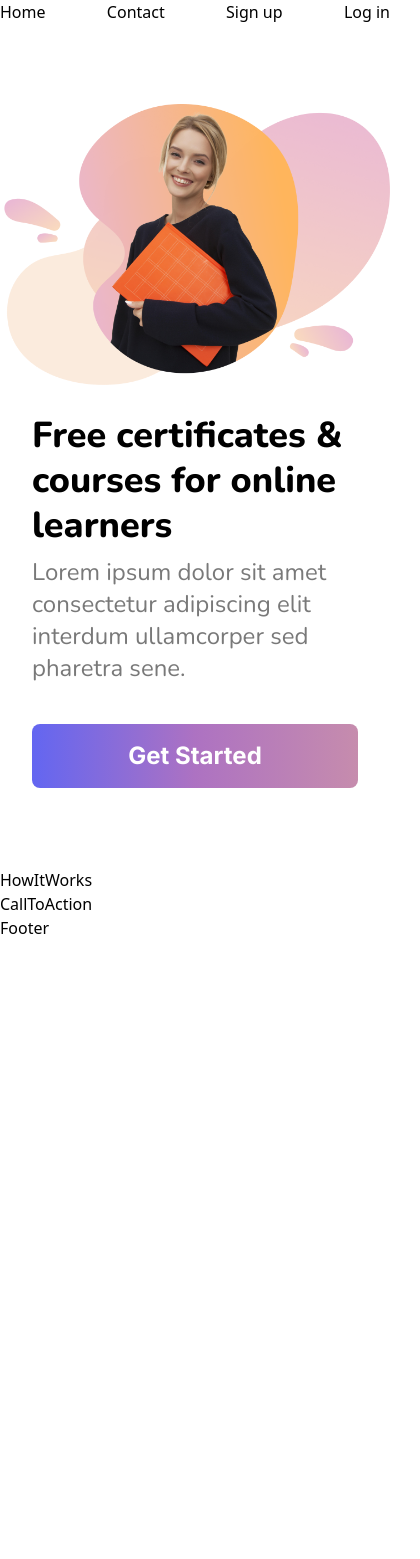
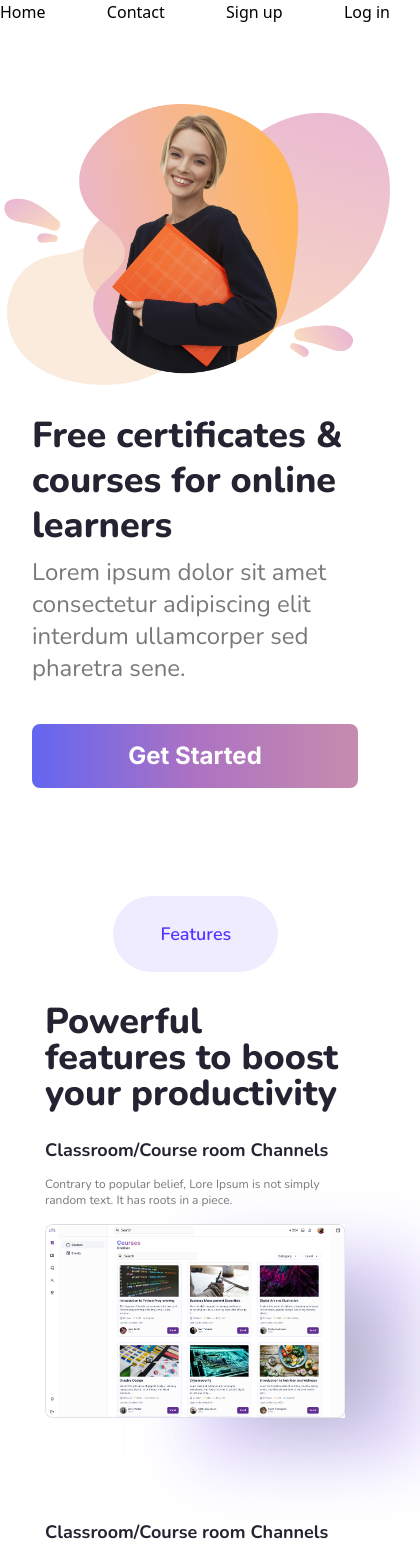
Before and after one commit to FevenSeyfu/Learnovation-by-innov8ors, a React (Vite) app in the folder Frontend/: page / in a window 390 px wide. Shown: the top 1559 px of the page, 420 px wide, since content can reach past the window. Before the commit the page ends 940 px from the top, so only its background shows below. Built offline with nearby package versions, Linux system fonts and the light colour scheme.

Commit message:
Complete features section

```diff
--- a/Frontend/src/Pages/LandingPage/HomePage.jsx
+++ b/Frontend/src/Pages/LandingPage/HomePage.jsx
@@ -1,12 +1,14 @@
 import React from 'react';
 import Hero from  '../../components/LandingPage/Home/Hero.jsx'
+import CallToAction from '../../components/LandingPage/Home/CallToAction.jsx'
+import Features from '../../components/LandingPage/Home/Features.jsx';
 import HowItWorks from '../../components/LandingPage/Home/HowItWorks.jsx';
-import CallToAction from '../../components/LandingPage/Home/CallToAction.jsx'
 
 const HomePage = () => {
   return (
     <div>
         <Hero />
+        <Features />
         <HowItWorks />
         <CallToAction />
     </div>
--- a/Frontend/src/components/LandingPage/Home/Features.jsx
+++ b/Frontend/src/components/LandingPage/Home/Features.jsx
@@ -1,21 +1,23 @@
 import React from "react";
 import features from "../../../utils/FeaturesData";
 import getImageURL from "../../../utils/getImages-utils";
+
 const Features = () => {
   return (
-    <div>
-      <div id="title">
-        <div id="feature">Features</div>
-        <h1>Powerful features to boost your productivity</h1>
+    <div className="flex flex-col gap-7 md:gap-11 mt-7 px-[45px] md:px-[10%] justify-center items-center font-nunito md:font-inter">
+      <div id="title" className="flex flex-col gap-8 items-center  text-left ">
+        <div id="feature" className="py-6 px-12 w-[165px] rounded-full bg-lightPurple text-darkPurple font-semibold text-lg text-center">Features</div>
+        <h1 className="text-darkGray text-4xl md:text-[50px] font-extrabold md:font-semibold leading-9 md:leading-[55px]  text-left md:text-center md:w-2/3">Powerful features to boost your productivity</h1>
       </div>
-      <ul id="feature-list">
-        {features.map((feature) => (
-          <li key={feature.id}>
-            <section id="feature-description">
-              <h2>{feature.title}</h2>
-              <p>{feature.description}</p>
+      <ul id="feature-list" className="text-darkGray text-left flex flex-col gap-16 md:gap-y-48 w-full  md:justify-center ">
+        {features.map((feature,index) => (
+          <li key={feature.id} className={`relative mb-10 flex flex-col ${index % 2 === 0 ? 'md:flex-row' : 'md:flex-row-reverse'} md:items-center gap-4 md:gap-10 bg-radial-gradient`}>
+            <section id="feature-description" className="md:w-[1/3]">
+              <h2 className="text-lg md:text-3xl font-bold md:font-semibold leading-5 mb-4">{feature.title}</h2>
+              <p className="md:font-nunito text-xs md:text-xl font-normal text-[#797979] leading-2">{feature.description}</p>
             </section>
-            <img src={getImageURL(feature.imageUrl)} alt={feature.title} />
+            <img src={getImageURL(feature.imageUrl)} alt={feature.title} className="z-10 bg-white w-full md:w-2/3 md:h-auto;
+            "/>
           </li>
         ))}
       </ul>
--- a/Frontend/src/index.css
+++ b/Frontend/src/index.css
@@ -1,3 +1,39 @@
 @tailwind base;
 @tailwind components;
 @tailwind utilities;
+
+.bg-radial-gradient {
+  position: relative;
+}
+
+.bg-radial-gradient::before {
+  content: "";
+  position: absolute;
+  width: 75%;
+  height: 75%;
+  right: -25%;
+  bottom: -15%;
+  /* top: 45%;
+  left: 75%; */
+  background: radial-gradient(
+    50% 50% at 50% 50%,
+    rgba(16, 24, 40, 0.4) 0%,
+    rgba(170, 143, 255, 0.4) 100%
+  );
+  filter: blur(32.3278px);
+  z-index: -1;
+}
+
+@media (min-width: 768px) {
+  .bg-radial-gradient::before {
+    width: 30%;
+    height: auto;
+    right: 0;
+    top: 0;
+    bottom: 0;
+    filter: blur(105px);
+  }
+  .bg-radial-gradient:nth-child(even):before {
+    left: 0;
+  }
+}
--- a/Frontend/src/utils/FeaturesData.js
+++ b/Frontend/src/utils/FeaturesData.js
@@ -1,21 +1,21 @@
 const features = [
   {
     id: 1,
-    title: "Classroom Channels",
+    title: "Classroom/Course room Channels",
     description:
       "Contrary to popular belief, Lore Ipsum is not simply random text. It has roots in a piece.",
     imageUrl: "feature-courses.png",
   },
   {
     id: 2,
-    title: "Course room Channels",
+    title: "Classroom/Course room Channels",
     description:
       "Contrary to popular belief, Lore Ipsum is not simply random text. It has roots in a piece.",
     imageUrl: "feature-chatroom.png",
   },
   {
     id: 3,
-    title: "Channels description",
+    title: "Classroom/Course room Channels",
     description:
       "Contrary to popular belief, Lore Ipsum is not simply random text. It has roots in a piece.",
     imageUrl: "feature-assessments.png",
--- a/Frontend/tailwind.config.js
+++ b/Frontend/tailwind.config.js
@@ -15,6 +15,9 @@ export default {
         'lightPink': "#C68CAD",
         'fusciaPink': "#AD72C2",
         'royalBlue': "#210080",
+        'lightPurple' : "#EFECFF",
+        'darkPurple' : '#5236FF',
+        'darkGray' : '#242331',
       },
       fontFamily: {
         inter: ["Inter", "sans-serif"],
```
Also changed, not shown: Frontend/src/assets/images/feature-assessments.png, Frontend/src/assets/images/feature-chatroom.png.
